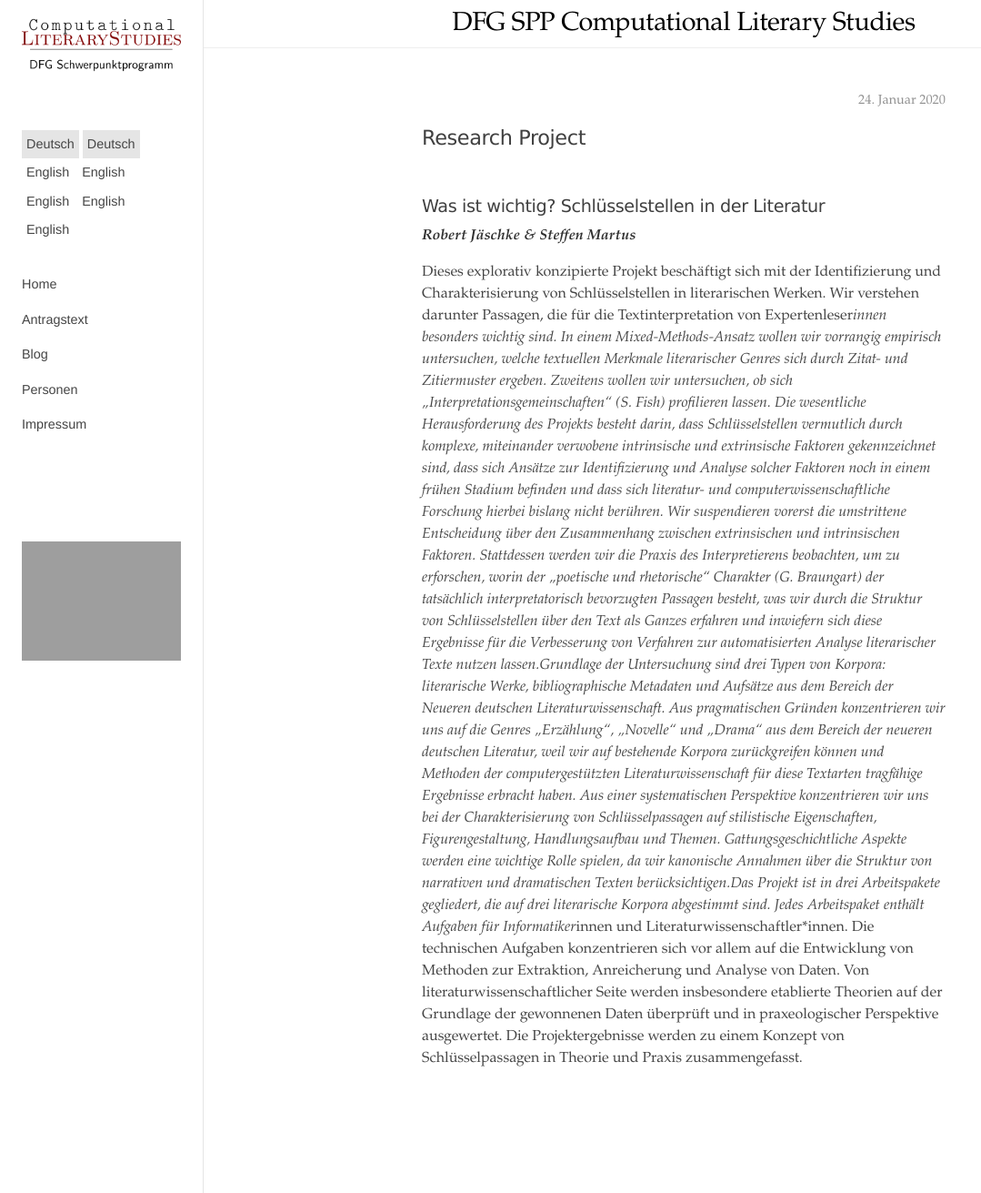
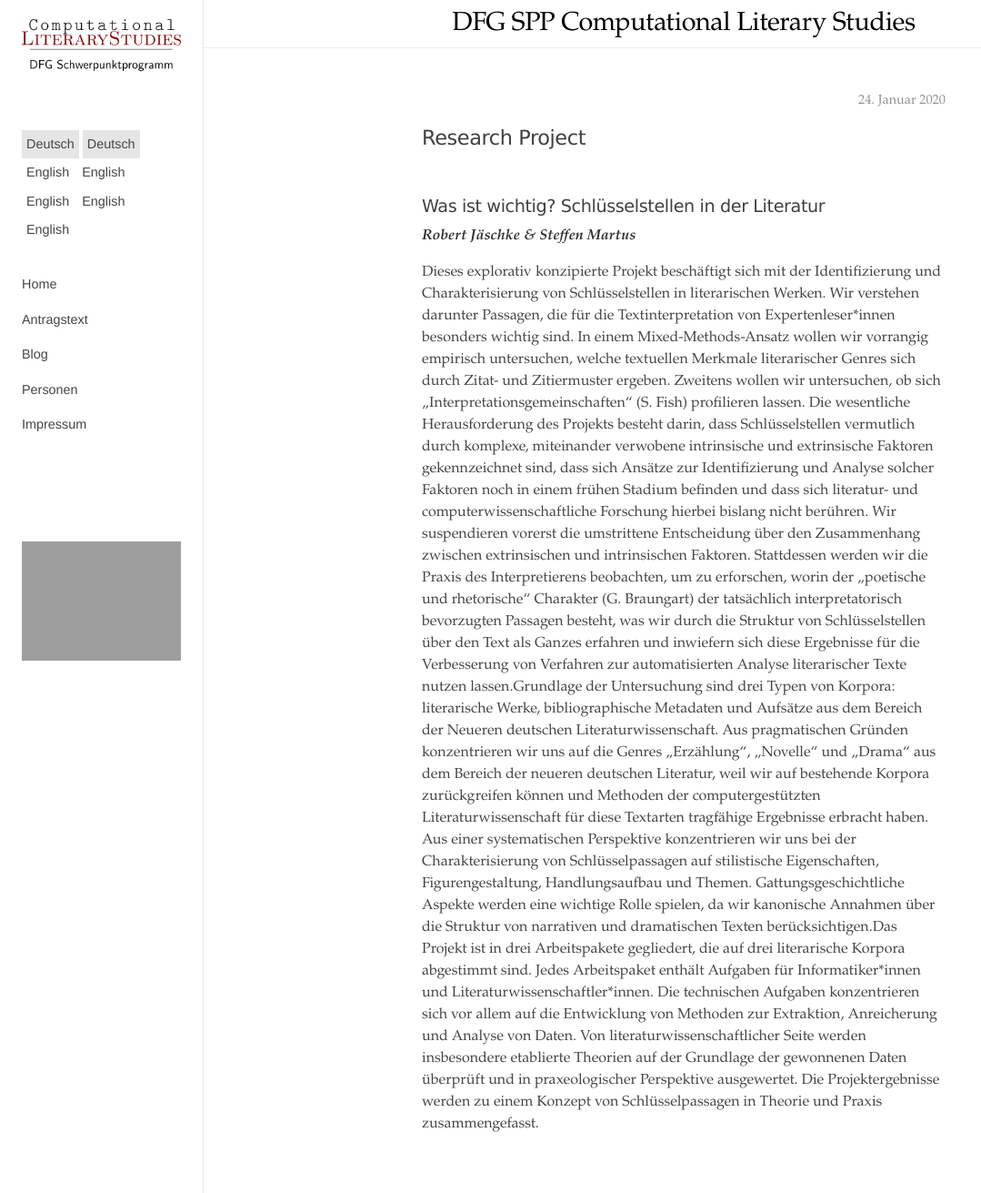
Before and after one commit to EveGayer/dfg-spp-cls.github.io, a Jekyll site: the page built from _posts/2020-01-24-TP-What_matters.md, in a window 1280 px wide and 1311 px high. Shown: the whole window at 91% size, without its empty margins (0-1079 px from the left). Built offline with Jekyll 4.4.1, drawn with Linux system fonts in a browser that asks for light colours.

Commit message:
gender *  in markdown

```diff
--- a/_posts/2020-01-24-TP-What_matters.md
+++ b/_posts/2020-01-24-TP-What_matters.md
@@ -12,7 +12,7 @@ layout: post
 Dieses explorativ konzipierte Projekt beschäftigt sich mit der
 Identifizierung und Charakterisierung von Schlüsselstellen in
 literarischen Werken. Wir verstehen darunter Passagen, die für die
-Textinterpretation von Expertenleser*innen besonders wichtig sind. In
+Textinterpretation von Expertenleser\*innen besonders wichtig sind. In
 einem Mixed-Methods-Ansatz wollen wir vorrangig empirisch untersuchen,
 welche textuellen Merkmale literarischer Genres sich durch Zitat- und
 Zitiermuster ergeben. Zweitens wollen wir untersuchen, ob sich
@@ -45,8 +45,8 @@ Gattungsgeschichtliche Aspekte werden eine wichtige Rolle spielen, da
 wir kanonische Annahmen über die Struktur von narrativen und
 dramatischen Texten berücksichtigen.Das Projekt ist in drei
 Arbeitspakete gegliedert, die auf drei literarische Korpora abgestimmt
-sind. Jedes Arbeitspaket enthält Aufgaben für Informatiker*innen und
-Literaturwissenschaftler*innen. Die technischen Aufgaben konzentrieren
+sind. Jedes Arbeitspaket enthält Aufgaben für Informatiker\*innen und
+Literaturwissenschaftler\*innen. Die technischen Aufgaben konzentrieren
 sich vor allem auf die Entwicklung von Methoden zur Extraktion,
 Anreicherung und Analyse von Daten. Von literaturwissenschaftlicher
 Seite werden insbesondere etablierte Theorien auf der Grundlage der
```
